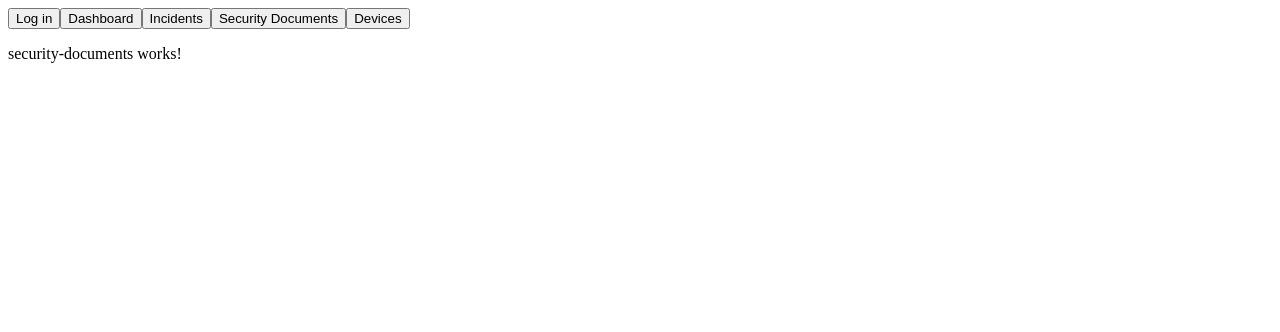
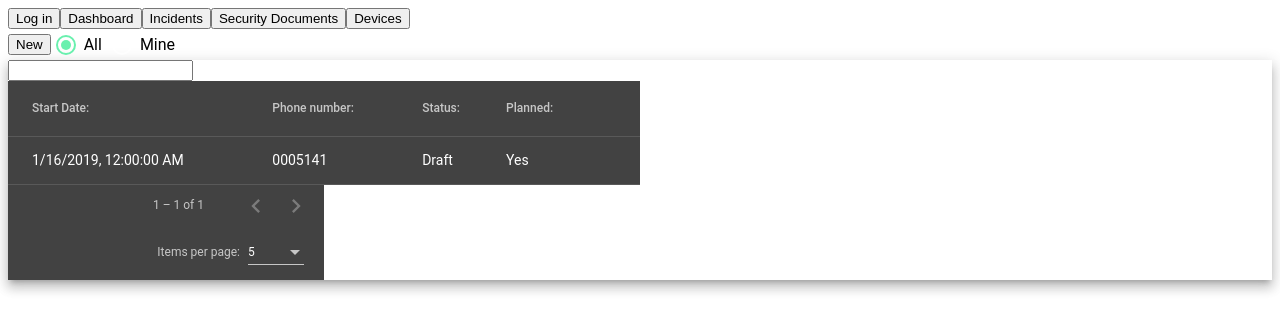
Before and after one commit to dekis108/Web2Project, an Angular app in the folder Web2Project/: page /securityDocuments in a window 1280 px wide. Shown: the top 332 px of the page. Built offline with nearby package versions, Linux system fonts and the light colour scheme.

Commit message:
documents table

```diff
--- a/Web2Project/src/app/components/security-documents/security-documents.component.css
+++ b/Web2Project/src/app/components/security-documents/security-documents.component.css
@@ -0,0 +1,13 @@
+table {
+    width: 50%;
+}
+.mat-paginator {
+    width: 25%;
+}
+.example-radio-group {
+    margin: 15px 0;
+  }
+
+  .example-radio-button {
+    margin: 5px;
+  }
--- a/Web2Project/src/app/components/security-documents/security-documents.component.html
+++ b/Web2Project/src/app/components/security-documents/security-documents.component.html
@@ -1 +1,54 @@
-<p>security-documents works!</p>
+<nav>
+    <button routerLink="/newDocument">New</button>
+    <mat-radio-group
+      aria-labelledby="example-radio-group-label"
+      class="example-radio-group"
+      [(ngModel)]="radioSelected"
+      (change)="onChange($event)"
+      >
+      <mat-radio-button class="example-radio-button" *ngFor="let option of radioOptions"  [value]="option">
+        {{option}}
+      </mat-radio-button>
+    </mat-radio-group>
+  </nav>
+
+
+  <div class="mat-elevation-z8"  style="overflow-x:scroll;">
+
+    <input matInput (keyup)="applyFilter($event)" placeholder="" #input>
+    <table class="table-hover" mat-table  [dataSource]="dataSource" matSort>
+
+
+      <ng-container matColumnDef="startDate" sticky>
+        <th mat-header-cell *matHeaderCellDef mat-sort-header> Start Date: </th>
+        <td mat-cell *matCellDef="let element"> {{element.datetime.toLocaleString()}} </td>
+      </ng-container>
+
+      <ng-container matColumnDef="status" sticky>
+        <th mat-header-cell *matHeaderCellDef mat-sort-header> Status: </th>
+        <td mat-cell *matCellDef="let element"> {{element.status.toString()}} </td>
+      </ng-container>
+
+      <ng-container matColumnDef="phoneNumber" sticky>
+        <th mat-header-cell *matHeaderCellDef mat-sort-header> Phone number: </th>
+        <td mat-cell *matCellDef="let element"> {{element.phoneNumber}} </td>
+      </ng-container>
+
+      <ng-container matColumnDef="planned">
+        <th mat-header-cell *matHeaderCellDef mat-sort-header> Planned: </th>
+        <td mat-cell *matCellDef="let element">  {{element.planned}} </td>
+      </ng-container>
+
+
+
+
+      <tr mat-header-row *matHeaderRowDef="displayedColumns"></tr>
+      <tr mat-row *matRowDef="let row; columns: displayedColumns;"></tr>
+
+      <tr class="mat-row" *matNoDataRow>
+        <td class="mat-cell" colspan="4">No data matching the filter "{{input.value}}"</td>
+      </tr>
+    </table>
+
+    <mat-paginator [pageSizeOptions]="[5, 10, 20]"></mat-paginator>
+  </div>
--- a/Web2Project/src/app/components/security-documents/security-documents.component.ts
+++ b/Web2Project/src/app/components/security-documents/security-documents.component.ts
@@ -1,15 +1,66 @@
-import { Component, OnInit } from '@angular/core';
+import { Component, OnInit, ViewChild, AfterViewInit, Output, EventEmitter } from '@angular/core';
+import { BasicInformation } from 'src/app/model/basicInformation';
+import { Incident } from 'src/app/model/incident';
+import { IncidentLoaderService } from 'src/app/services/incidentLoader/incident-loader.service';
+import {MatPaginator} from '@angular/material/paginator';
+import {MatTableDataSource} from '@angular/material/table';
+import {MatSort} from '@angular/material/sort';
+import { MatRadioChange } from '@angular/material/radio';
+import { MinLengthValidator } from '@angular/forms';
+import { stringify } from '@angular/compiler/src/util';
+import { FileDetector } from 'selenium-webdriver';
+import { DocumentInfo, SecurityDocument } from 'src/app/model/securityDocument';
+import { DocumentLoaderService } from 'src/app/services/documentLoader/document-loader.service';
 
 @Component({
   selector: 'app-security-documents',
   templateUrl: './security-documents.component.html',
   styleUrls: ['./security-documents.component.css']
 })
-export class SecurityDocumentsComponent implements OnInit {
+export class SecurityDocumentsComponent implements AfterViewInit {
+  displayedColumns: string[] = ['startDate', 'phoneNumber', 'status', 'planned'];
+  radioOptions: string[] = ['All', 'Mine'];
+  radioSelected = this.radioOptions[0];
+  securityDocuments : SecurityDocument[] = [];
+  docsInfo : DocumentInfo[] = [];
+  dataSource = new MatTableDataSource<DocumentInfo>(this.docsInfo);
 
-  constructor() { }
+  @ViewChild(MatPaginator) paginator!: MatPaginator;
+  @ViewChild(MatSort) sort!: MatSort;
 
-  ngOnInit(): void {
+  constructor(private documentService: DocumentLoaderService) { }
+
+  ngAfterViewInit(): void {
+    console.log("Napusi mi se golog kurca.");
+    setTimeout(() => this.dataSource.paginator = this.paginator);
+    this.getDocumentsInfo();
+    this.dataSource.sort = this.sort;
   }
 
+//  getDocuments() : void {
+//    this.documentService.getDocuments().subscribe(docs => this.securityDocuments = docs);
+//    this.dataSource = new MatTableDataSource<SecurityDocument>(this.securityDocuments);
+//    console.log("Ovaj ne pozivam" + this.dataSource);
+//  }
+
+  getDocumentsInfo() : void {
+    this.documentService.getDocumentsInfo().subscribe(docsInfo => this.docsInfo = docsInfo);
+    this.dataSource = new MatTableDataSource<DocumentInfo>(this.docsInfo);
+    this.securityDocuments.forEach(element => {
+      console.log(element);
+    });
+  }
+
+  onChange(mrChange: MatRadioChange) {
+    console.log(this.radioSelected);
+    var filterText;
+    filterText = this.radioSelected  == "All" ? "" : "Yes";
+    this.dataSource.filter = filterText;
+ }
+
+ applyFilter(event: Event) {
+  const filterValue = (event.target as HTMLInputElement).value;
+  this.dataSource.filter = filterValue.trim().toLowerCase();
 }
+
+}
--- a/Web2Project/src/app/model/securityDocument.ts
+++ b/Web2Project/src/app/model/securityDocument.ts
@@ -6,7 +6,7 @@ export interface SecurityDocument  {
 }
 
 export interface DocumentInfo {
-    planned: boolean;
+    planned: Planned;
     //workplan
     status: DocumentStatus;
     creator: Customer;
@@ -22,3 +22,8 @@ export enum DocumentStatus {
     Draft = "Draft",
     Confirmed = "Confirmed",
 }
+
+export enum Planned {
+    Yes = "Yes",
+    No = "No",
+}
--- /dev/null
+++ b/Web2Project/src/app/services/documentLoader/document-loader.service.ts
@@ -0,0 +1,26 @@
+import { Injectable } from '@angular/core';
+import { Observable, of } from 'rxjs';
+import { Device } from 'src/app/model/devices';
+import { DocumentInfo, SecurityDocument } from 'src/app/model/securityDocument';
+import { Devices, Documents, DocumentsInfo } from '../incidentLoader/incidentsMock';
+
+@Injectable({
+  providedIn: 'root'
+})
+export class DocumentLoaderService {
+  docs: SecurityDocument[] = [];
+  docInfo: DocumentInfo[] = [];
+  constructor() { }
+
+  getDocuments() :  Observable<SecurityDocument[]> {
+    //todo: get from backend
+    this.docs = Documents;
+    return of(this.docs);
+  }
+
+  getDocumentsInfo() : Observable<DocumentInfo[]> {
+    //todo: get from backend
+    this.docInfo = DocumentsInfo;
+    return of(this.docInfo);
+  }
+}
--- a/Web2Project/src/app/services/incidentLoader/incidentsMock.ts
+++ b/Web2Project/src/app/services/incidentLoader/incidentsMock.ts
@@ -6,6 +6,8 @@ import { Call, Malfunction, Reason, UserData } from "src/app/model/calls";
 import { Crew } from "src/app/model/crew";
 import { Multimedia } from "src/app/model/mutlimedia";
 import { Customer } from "src/app/model/cusomter";
+import { DocumentInfo, DocumentStatus, Planned, SecurityDocument } from "src/app/model/securityDocument";
+
 
 export const _multimedia: Multimedia[] = [
     {}
@@ -147,3 +149,13 @@ export const BInfo : BasicInformation[] = [
 export const Incidents: Incident[] = [
     {basicInformation: BInfo[0], devices: Devices[0], resolution: Resolutions[0], calls: _Calls[0], crew: _Crew[0], multimedia: _multimedia[0]}
 ];
+
+
+export const DocumentsInfo: DocumentInfo[] = [
+    {planned : Planned.Yes, status : DocumentStatus.Draft, creator : Customers[0], crew : _Crew[0], details : "Details...", notes : "Notes...", phoneNumber: "0005141",
+        datetime : new Date("2019-01-16")}
+];
+
+export const Documents: SecurityDocument[] = [
+    {documentInfo: DocumentsInfo[0]}
+];
```
Also changed, not shown: 1 other file (tests, documents, lock files or other folders).
